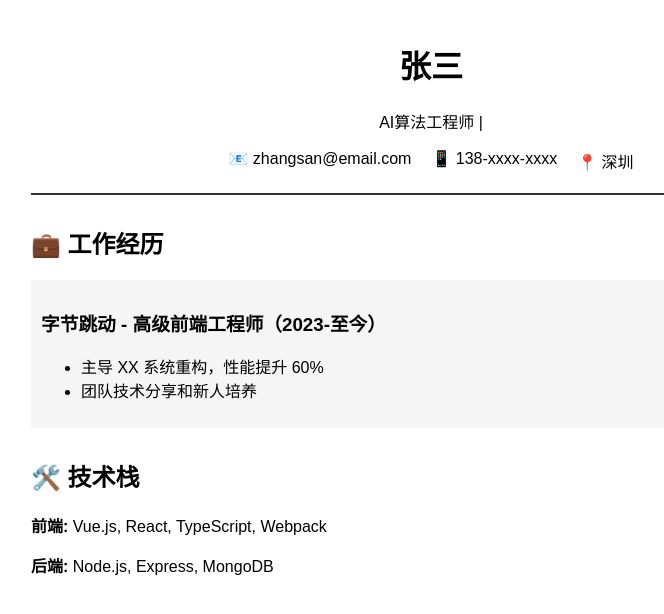
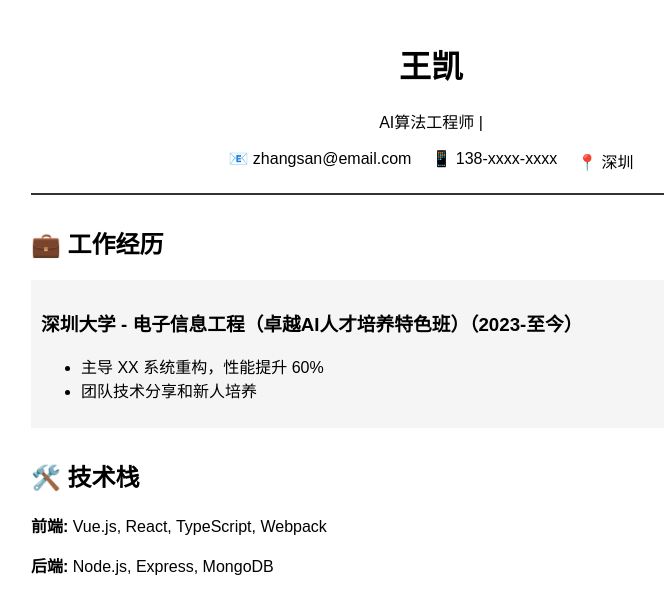
Before and after one commit to KaiWang-szu/kaiwang-szu.github.io, a plain HTML site: page index.html in a window 1280 px wide. Shown: the whole page, without its empty margins (209-873 px from the left). Drawn offline with Linux system fonts and the light colour scheme.

Commit message:
Update index.html

```diff
--- a/index.html
+++ b/index.html
@@ -15,7 +15,7 @@
 </head>
 <body>
     <div class="header">
-        <h1>张三</h1>
+        <h1>王凯</h1>
         <p>AI算法工程师 | </p>
         <div class="contact">
             <span>📧 zhangsan@email.com</span>
@@ -27,7 +27,7 @@
     <div class="section">
         <h2>💼 工作经历</h2>
         <div class="project">
-            <h3>字节跳动 - 高级前端工程师（2023-至今）</h3>
+            <h3>深圳大学 - 电子信息工程（卓越AI人才培养特色班）（2023-至今）</h3>
             <ul>
                 <li>主导 XX 系统重构，性能提升 60%</li>
                 <li>团队技术分享和新人培养</li>
```
